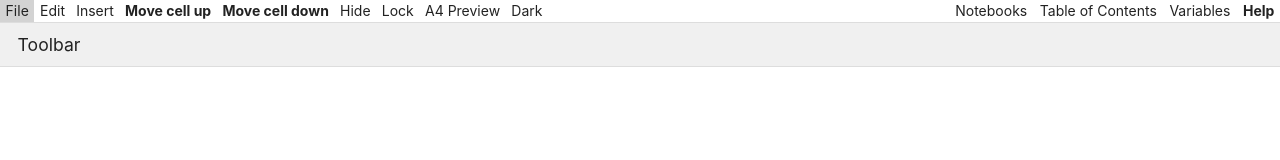
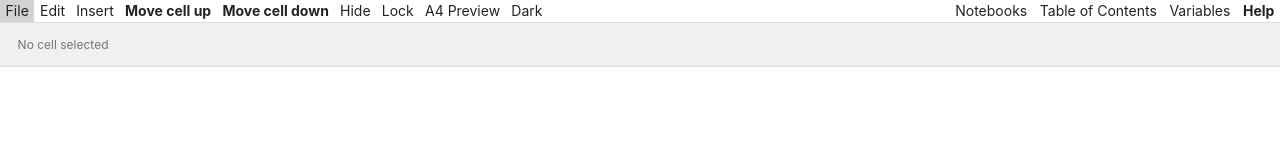
Before and after one commit to magnussimonsen/Luna5, a Vue app: page / in a window 1280 px wide. Shown: the top 160 px of the page. Built offline with nearby package versions, Linux system fonts and the light colour scheme; a web font is replaced by a local one.

Commit message:
Refactor code structure for improved readability and maintainability and added screenshot to readme-file

```diff
--- a/src/renderer/src/components/conteiners/ToolbarContainer.vue
+++ b/src/renderer/src/components/conteiners/ToolbarContainer.vue
@@ -1,28 +1,26 @@
 <template>
   <div class="toolbar-container">
-    <!-- Placeholder for the cell-specific toolbar component -->
-    Toolbar
     <component :is="currentToolbarComponent" v-if="currentToolbarComponent" />
+    <div v-else class="toolbar-placeholder" aria-hidden="true">No cell selected</div>
   </div>
 </template>
 
 <script setup lang="ts">
 import { computed } from 'vue'
-// Import your toolbar components here, e.g. CodeCellToolbar, MarkdownCellToolbar, etc.
-// import CodeCellToolbar from './toolbars/CodeCellToolbar.vue'
-// import MarkdownCellToolbar from './toolbars/MarkdownCellToolbar.vue'
+import { useCellSelectionStore } from '@renderer/stores/toolbar_cell_communication/cellSelectionStore'
+import TextCellToolbar from '@renderer/components/toolbars/TextCellToolbar.vue'
 
-// Example mapping (replace with your actual logic)
+const selectionStore = useCellSelectionStore()
+
 const toolbarComponents = {
-  // code: CodeCellToolbar,
-  // markdown: MarkdownCellToolbar,
+  text: TextCellToolbar
+  // future: code: CodeCellToolbar, markdown: MarkdownCellToolbar, etc.
 } as const
 
-// Replace this with your actual logic for determining the current toolbar
-const currentToolbarType: string | null = null // e.g. 'code', 'markdown', etc.
 const currentToolbarComponent = computed(() => {
-  if (!currentToolbarType) return null
-  return toolbarComponents[currentToolbarType as keyof typeof toolbarComponents] || null
+  const kind = selectionStore.selectedKind
+  if (!kind) return null
+  return toolbarComponents[kind as keyof typeof toolbarComponents] || null
 })
 </script>
 
@@ -43,4 +41,10 @@ const currentToolbarComponent = computed(() => {
   position: relative;
   /* Ensure z-index works correctly */
 }
+
+.toolbar-placeholder {
+  opacity: 0.6;
+  font-size: 0.75rem;
+  padding: 0.3rem 0;
+}
 </style>
```
Also changed, not shown: src/development-screenshots/Luna5-2025-08-11.png (added), 1 other file (tests, documents, lock files or other folders).
